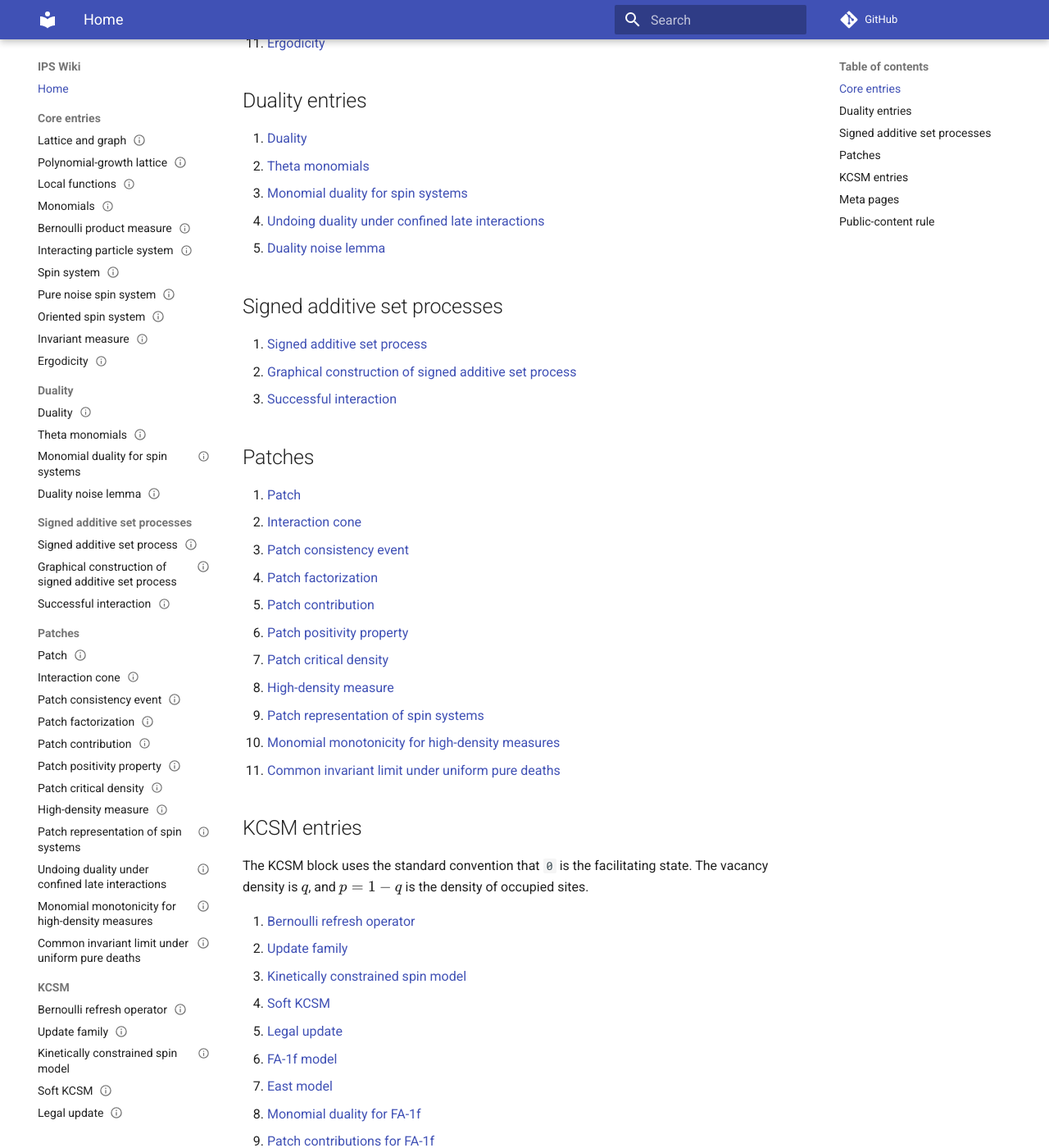
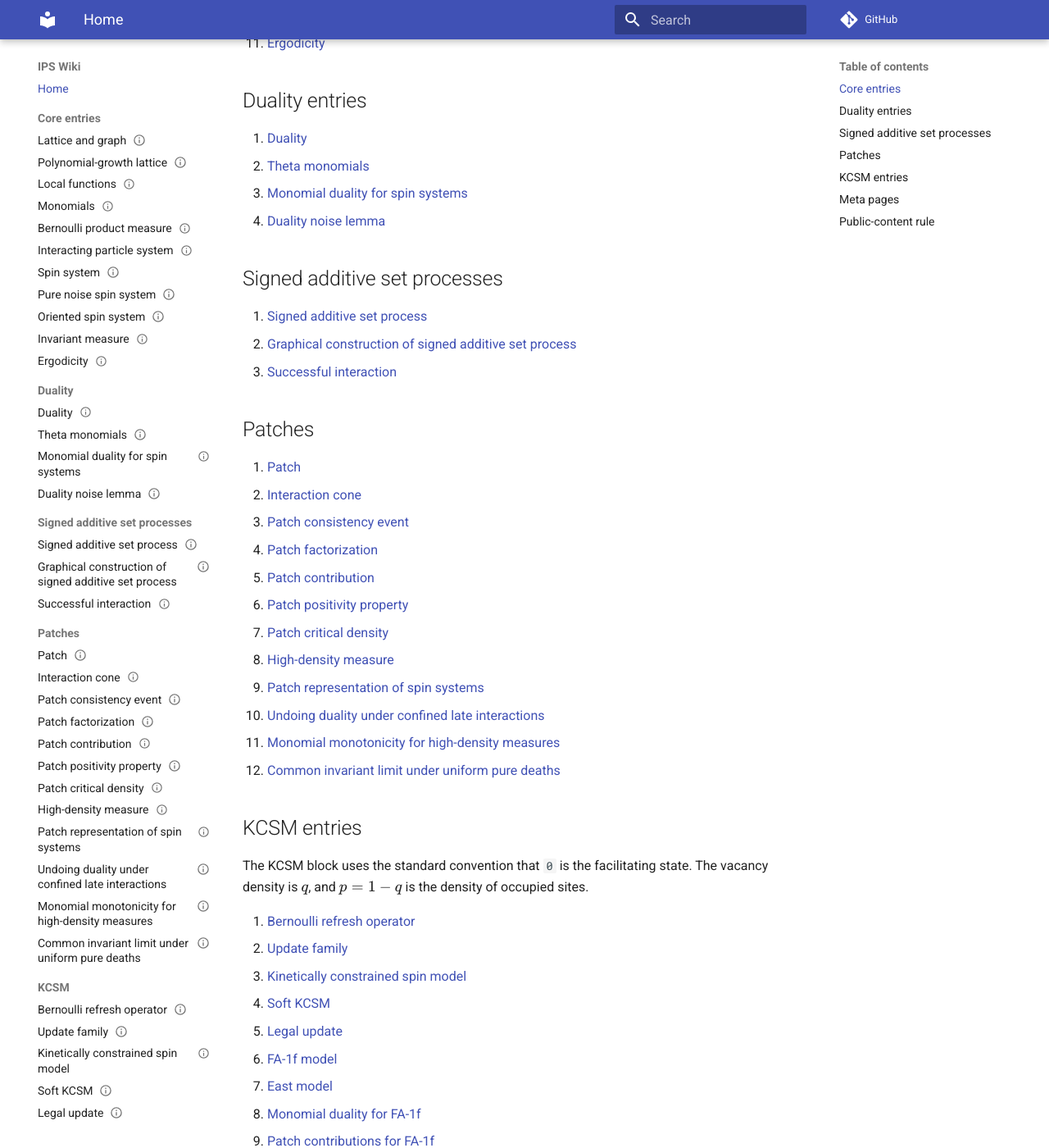
Before and after one commit to maciejgluchowski86-beep/ips-wiki, an MkDocs documentation site: the page built from docs/index.md, in a window 1280 px wide and 1400 px high, scrolled down 727 px. Shown: the whole window at 82% size. Built offline with MkDocs 1.6.1 and Material for MkDocs 9.7.7, drawn with Linux system fonts in a browser that asks for light colours; comment, search, counter and statistics services are not loaded; part of the change alters nothing that is shown.

```diff
--- a/docs/index.md
+++ b/docs/index.md
@@ -25,8 +25,7 @@ A minimal dependency order is:
 1. [Duality](entries/duality.md)
 2. [Theta monomials](entries/theta-monomials.md)
 3. [Monomial duality for spin systems](entries/monomial-duality-for-spin-systems.md)
-4. [Undoing duality under confined late interactions](entries/undoing-duality-under-confined-late-interactions.md)
-5. [Duality noise lemma](entries/duality-noise-lemma.md)
+4. [Duality noise lemma](entries/duality-noise-lemma.md)
 
 ## Signed additive set processes
 
@@ -45,8 +44,9 @@ A minimal dependency order is:
 7. [Patch critical density](entries/patch-critical-density.md)
 8. [High-density measure](entries/high-density-measure.md)
 9. [Patch representation of spin systems](entries/patch-representation-of-spin-systems.md)
-10. [Monomial monotonicity for high-density measures](entries/monomial-monotonicity-for-high-density-measures.md)
-11. [Common invariant limit under uniform pure deaths](entries/common-invariant-limit-under-uniform-pure-deaths.md)
+10. [Undoing duality under confined late interactions](entries/undoing-duality-under-confined-late-interactions.md)
+11. [Monomial monotonicity for high-density measures](entries/monomial-monotonicity-for-high-density-measures.md)
+12. [Common invariant limit under uniform pure deaths](entries/common-invariant-limit-under-uniform-pure-deaths.md)
 
 ## KCSM entries
 
```
